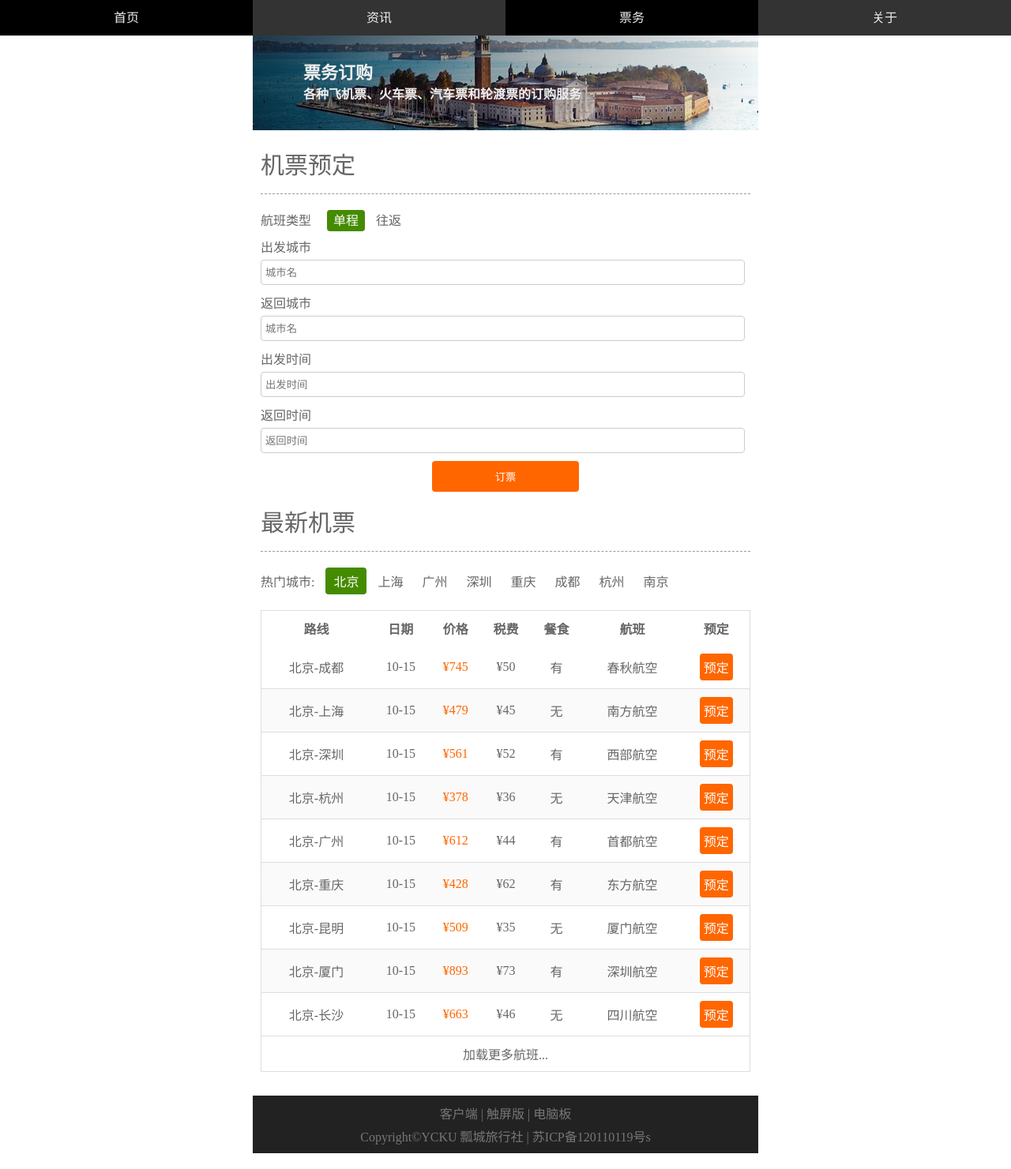
After one commit to windbadboy/html5, a PHP site: page /mobile/ticket.html in a window 1280 px wide. The commit adds this page. Shown: the whole page at 79% size. Run offline with PHP 8.4, Linux system fonts and the light colour scheme.

Commit message:
class 58

```diff
--- a/mobile/style.css
+++ b/mobile/style.css
@@ -36,6 +36,9 @@ a {
 	height: 0.45rem;
 	background-color: #333;
 	font-size: 0.16rem;
+	position: fixed;
+	top: 0;
+	z-index: 9999;
 }
 
 #header .link {
@@ -66,6 +69,7 @@ a {
 #adver {
 	max-width: 6.4rem;
 	margin:0 auto;
+	padding: .45rem 0 0 0;
 }
 
 #footer {
@@ -205,23 +209,285 @@ div,figure,figcaption {
 	right: .05rem;
 	font-style: normal;
 }
+
+#headline {
+	max-width: 6.4rem;
+	margin: 0 auto;
+	padding: .45rem 0 0 0;
+	position: relative;
+}
+
+#headline hgroup {
+	position: absolute;
+	top: 45%;
+	left: 10%;
+	color: #eee;
+}
+
+#headline h2 {
+	font-size: .22rem;
+}
+
+#headline h3 {
+	font-size: .16rem;
+}
+
+.list {
+	font-size: .16rem;
+	max-width: 6.4rem;
+	color: #666;
+	margin: .15rem auto;
+	padding: 0.1rem;
+}
+
+.list h2 {
+	font-size: .2rem;
+	border-bottom: .01rem dashed #999;
+	padding: 0 0 .15rem 0;
+}
+
+.about p {
+	line-height: 2;
+	margin: .2rem 0;
+}
+
+.about address {
+	font-style: normal;
+	line-height: 1.6;
+	margin: .2rem 0;
+}
+
+.information figure:after {
+	content: '.';
+	clear: both;
+	display: block;
+	visibility: hidden;
+	height: 0;
+
+
+}
+
+.information figure {
+
+	margin: .15rem 0 0 0;
+	position: relative;
+
+
+}
+
+.information figure img {
+	float: left;
+	width: 50%;
+}
+
+.information figure figcaption {
+	float: right;
+	width: 48%;
+}
+
+.information .title {
+	border: none;
+	padding: 0 0 0.05rem 0;
+	display: -webkit-box;
+	overflow: hidden;
+	-webkit-line-clamp: 1;
+	-webkit-box-orient: vertical;
+}
+
+.information .small_title {
+	font-weight: normal;
+	padding: 0;
+	display: -webkit-box;
+	overflow: hidden;
+	-webkit-line-clamp: 2;
+	-webkit-box-orient: vertical;
+}
+
+.information .price {
+	color: #f60;
+	position: absolute;
+	bottom: 0;
+
+}
+.information .price strong {
+	font-size: .26rem;
+}
+
+ .ticket h2,.scenery h2,.about h2 {
+
+	height: 40px;
+	line-height: 40px;
+	border-bottom: 1px dashed #999;
+	padding: 0 0 15px 0;
+	font-size: 30px;
+	font-weight: normal;
+}
+
+ .ticket .type {
+	margin: .2rem 0 .1rem 0;
+	border:none;
+}
+
+ .ticket .type mark {
+	color: #fff;
+	background-color: #458b00;
+	padding: .05rem .08rem;
+	border-radius: .04rem;
+	margin: 0 .1rem 0 .16rem;
+}
+
+.ticket .form label {
+	display: block;
+	margin: 0 0 .05rem 0
+}
+
+.ticket .form {
+	border: none;
+}
+ .ticket .form input {
+	width: 97%;
+	height: .2rem;
+	background-color: #fff;
+	border-radius: .04rem;
+	border: 1px solid #ccc;
+	color: #666;
+	padding: .05rem;
+
+}
+
+ .ticket .form p {
+ 	margin: .1rem 0;
+
+}
+
+
+
+
+ .ticket .submit {
+	width: 30%;
+	color: #fff;
+	background-color: #f60;
+	border-radius: .04rem;
+	text-align: center;
+	border: none;
+	padding: .1rem;
+	display: block;
+	margin: 0 auto;
+}
+
+ .ticket .new {
+	margin: 20px 0 0 0;
+}
+
+	.ticket ul {
+	margin: 20px 0 0 0;
+}
+
+ .ticket li {
+	display: inline-block;
+	padding: 5px 10px;
+}
+
+ .ticket li:first-child {
+	padding-left: 0;
+}
+
+ .ticket li:nth-child(2) {
+	background-color: #458b00;
+	color: #fff;
+	border-radius: 4px;
+}
+
+ .ticket .more {
+	color: #666;
+}
+
+ .ticket table {
+	margin: 20px 0 0 0;
+	width: 100%;
+	border: 1px solid #ddd;
+	border-collapse: collapse;
+}
+
+ .ticket th {
+	border-bottom: :1px solid #ddd;
+	padding: .1rem 0;
+
+}
+
+ .ticket td {
+	border-bottom:1px solid #ddd;
+	text-align: center;
+	padding: .1rem 0;
+
+
+}
+
+ .ticket tr:nth-child(2n) {
+	background-color: #fafafa;
+}
+
+ .ticket tr:hover {
+	background-color: #eee;
+}
+
+ .ticket .price {
+	color: #f60;
+}
+
+ .ticket .reserve {
+	display: inline-block;
+	color: #fff;
+	background-color: #f60;
+	padding: 0.05rem;
+	border-radius: 4px;
+	text-align: center;
+	border: none;
+
+}
+
+
 /*媒体查询，大于480px，小于640px*/
 @media (min-width: 480px) and (max-width: 640px) {
-	#tour h2 {
+	#tour h2,.information .price strong {
 		font-size: .26rem;
 	}
-	#tour h3,#footer,#tour figure,#tour .info {
+	#tour h3,#footer,#tour figure,#tour .info,.list {
 		font-size: .16rem;
 		font-weight: normal;
 	}
+.list h2 {
+	font-size: .2rem;
+}
+#headline h2 {
+	font-size: .22rem;
+}
+
+#headline h3 {
+	font-size: .16rem;
+}
 }
 
 /*媒体查询，小于480px*/
 @media (max-width: 480px) {
-	#tour h2 {
+	#tour h2,.information .price strong {
 		font-size: .20rem;
 	}
-	#tour h3,#tour figure,#tour .info  {
+	#tour h3,#tour figure,#tour .info,.list  {
 		font-size: .14rem;
 	}
+.list h2 {
+	font-size: .17rem;
 }
+#headline h2 {
+	font-size: .18rem;
+}
+
+#headline h3 {
+	font-size: .12rem;
+}
+
+.min {
+	display: none;
+}
+}
--- /dev/null
+++ b/mobile/ticket.html
@@ -0,0 +1,182 @@
+<!DOCTYPE html>
+<html>
+<head>
+<meta charset="utf-8">
+<meta name="viewport" content="width=device-width, initial-scale=1.0,
+minimum-scale=1.0, maximum-scale=1.0,user-scalable=no">
+	<title>聪聪旅行社-移动端</title>
+	<link rel="stylesheet" type="text/css" href="style.css">
+</head>
+<body>
+<header id="header">
+		<nav class="link">
+			<h2 class="none">navigation</h2>
+			<ul>
+				<li><a href="index.html">首页</a></li>
+				<li><a href="infomation.html">资讯</a></li>
+				<li class="active"><a href="ticket.html">票务</a></li>
+				<li><a href="about.html">关于</a></li>
+			</ul>
+		</nav>
+
+</header>
+<div id="headline">
+	<img src="img/headline.png" alt="">
+	<hgroup>
+		<h2>票务订购</h2>
+		<h3>各种飞机票、火车票、汽车票和轮渡票的订购服务</h3>
+	</hgroup>
+</div>
+		<div class="list ticket">
+			<form action="###">
+				<h2>机票预定</h2>
+				<div class="type">
+					<p>航班类型 <mark>单程</mark> 往返</p>
+				</div>
+				<div class="form">
+					<p>
+						<label for="from_city">出发城市 </label>
+						<input type="text" id="from_city" placeholder="城市名">
+					</p>
+					<p>
+						<label for="to_city">返回城市 </label>
+						<input type="text" id="to_city" placeholder="城市名">
+					</p>
+				</div>
+				<div class="form">
+					<p>
+						<label for="from_date">出发时间 </label>
+						<input type="text" id="from_date" placeholder="出发时间">
+					</p>
+					<p>
+						<label for="to_date">返回时间 </label>
+						<input type="text" id="to_date" placeholder="返回时间">
+					</p>
+				</div>
+
+				<div class="form">
+					<button type="submit" class="submit">订票</button>
+				</div>
+			</form>
+			<div class="new">
+				<h2>最新机票</h2>
+				<ul>
+					<li>热门城市: </li>
+					<li>北京</li>
+					<li>上海</li>
+					<li>广州</li>
+					<li>深圳</li>
+					<li>重庆</li>
+					<li>成都</li>
+					<li>杭州</li>
+					<li>南京</li>
+				</ul>
+				<table>
+					<thead>
+						<tr>
+						<th>路线</th>
+						<th>日期</th>
+						<th>价格</th>
+						<th class="min">税费</th>
+						<th class="min">餐食</th>
+						<th>航班</th>
+						<th>预定</th>
+						</tr>
+					</thead>
+					<tbody>
+						<tr>
+						<td>北京-成都</td>
+						<td>10-15</td>
+						<td class="price">¥745</td>
+						<td class="min">¥50</td>
+						<td class="min">有</td>
+						<td>春秋航空</td>
+						<td><a href="###" class="reserve">预定</a></td>
+						</tr>
+						<tr>
+						<td>北京-上海</td>
+						<td>10-15</td>
+						<td class="price">¥479</td>
+						<td class="min">¥45</td>
+						<td class="min">无</td>
+						<td>南方航空</td>
+						<td><a href="###" class="reserve">预定</a></td>
+						</tr>
+						<tr>
+						<td>北京-深圳</td>
+						<td>10-15</td>
+						<td class="price">¥561</td>
+						<td class="min">¥52</td>
+						<td class="min">有</td>
+						<td>西部航空</td>
+						<td><a href="###" class="reserve">预定</a></td>
+						</tr>
+						<tr>
+						<td>北京-杭州</td>
+						<td>10-15</td>
+						<td class="price">¥378</td>
+						<td class="min">¥36</td>
+						<td class="min">无</td>
+						<td>天津航空</td>
+						<td><a href="###" class="reserve">预定</a></td>
+						</tr>
+						<tr>
+						<td>北京-广州</td>
+						<td>10-15</td>
+						<td class="price">¥612</td>
+						<td class="min">¥44</td>
+						<td class="min">有</td>
+						<td>首都航空</td>
+						<td><a href="###" class="reserve">预定</a></td>
+						</tr>
+						<tr>
+						<td>北京-重庆</td>
+						<td>10-15</td>
+						<td class="price">¥428</td>
+						<td class="min">¥62</td>
+						<td class="min">有</td>
+						<td>东方航空</td>
+						<td><a href="###" class="reserve">预定</a></td>
+						</tr>
+						<tr>
+						<td>北京-昆明</td>
+						<td>10-15</td>
+						<td class="price">¥509</td>
+						<td class="min">¥35</td>
+						<td class="min">无</td>
+						<td>厦门航空</td>
+						<td><a href="###" class="reserve">预定</a></td>
+						</tr>
+						<tr>
+						<td>北京-厦门</td>
+						<td>10-15</td>
+						<td class="price">¥893</td>
+						<td class="min">¥73</td>
+						<td class="min">有</td>
+						<td>深圳航空</td>
+						<td><a href="###" class="reserve">预定</a></td>
+						</tr>
+						<tr>
+						<td>北京-长沙</td>
+						<td>10-15</td>
+						<td class="price">¥663</td>
+						<td class="min">¥46</td>
+						<td class="min">无</td>
+						<td>四川航空</td>
+						<td><a href="###" class="reserve">预定</a></td>
+						</tr>
+					</tbody>
+					<tfoot>
+						<td colspan="7" class="more">加载更多航班...</td>
+					</tfoot>
+				</table>
+			</div>
+		</div>
+<footer id="footer">
+	<div class="top">
+			客户端 | 触屏版 | 电脑板
+	</div>
+	<div class="bottom">Copyright©YCKU 瓢城旅行社 | 苏ICP备120110119号s</div>
+</footer>
+</body>
+</html>
```
Also changed, not shown: mobile/about.html (added, +64 -0 lines), mobile/infomation.html (added, +103 -0 lines), mobile/img/headline.png (added), xys/css/style.css (added), xys/img/search.jpg (added), xys/index.html (added).
